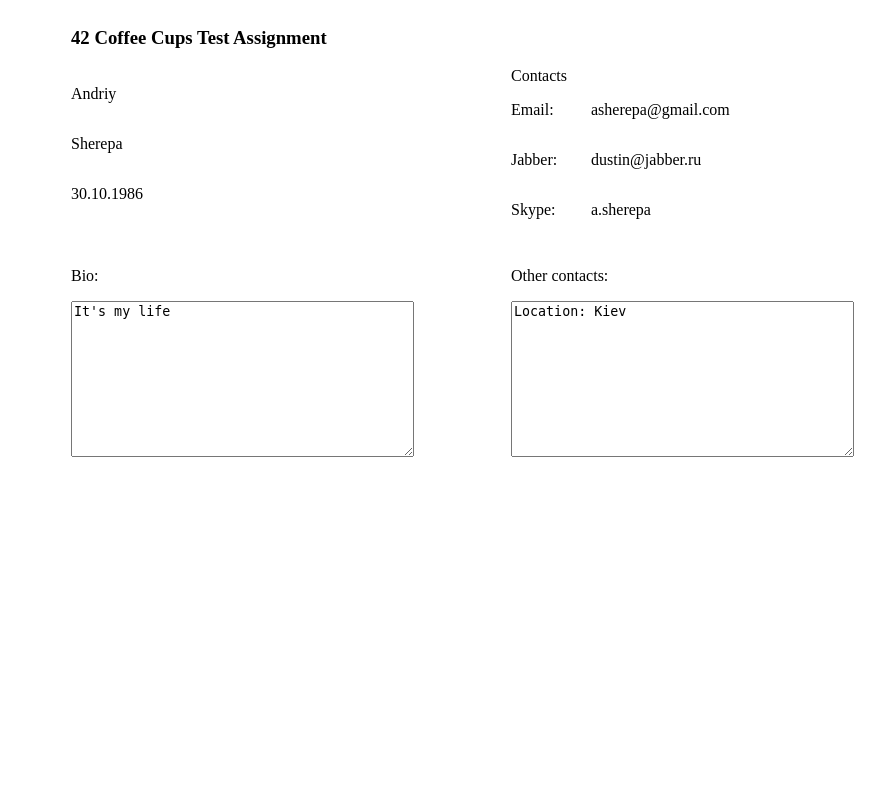
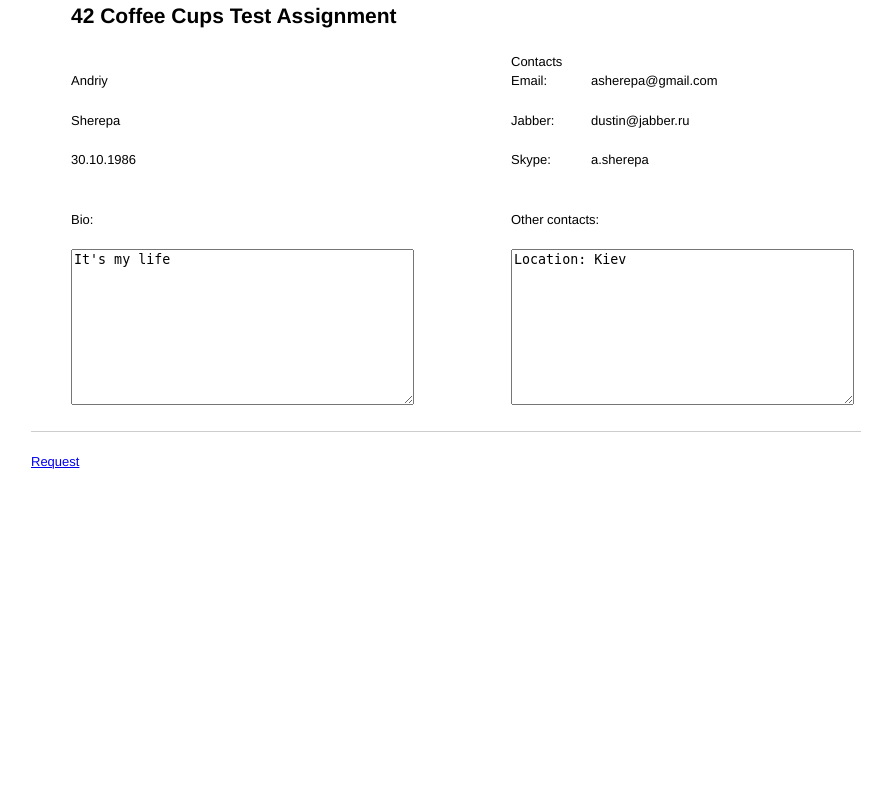
Before and after one commit to asherepa/42ccTestAssignment, a Django app: page / in a window 1280 px wide. Shown: the whole page, without its empty margins (134-1019 px from the left). Run offline with Django 3.2, Linux system fonts and the light colour scheme; data comes from the database, SQL or seed files in the repository.

Commit message:
Fix main page font size

```diff
--- /dev/null
+++ b/assets/css/reset.css
@@ -0,0 +1,213 @@
+/* `XHTML, HTML4, HTML5 Reset
+----------------------------------------------------------------------------------------------------*/
+
+a,
+abbr,
+acronym,
+address,
+applet,
+article,
+aside,
+audio,
+b,
+big,
+blockquote,
+body,
+canvas,
+caption,
+center,
+cite,
+code,
+dd,
+del,
+details,
+dfn,
+dialog,
+div,
+dl,
+dt,
+em,
+embed,
+fieldset,
+figcaption,
+figure,
+font,
+footer,
+form,
+h1,
+h2,
+h3,
+h4,
+h5,
+h6,
+header,
+hgroup,
+hr,
+html,
+i,
+iframe,
+img,
+ins,
+kbd,
+label,
+legend,
+li,
+main,
+mark,
+menu,
+meter,
+nav,
+object,
+ol,
+output,
+p,
+pre,
+progress,
+q,
+rp,
+rt,
+ruby,
+s,
+samp,
+section,
+small,
+span,
+strike,
+strong,
+sub,
+summary,
+sup,
+table,
+tbody,
+td,
+tfoot,
+th,
+thead,
+time,
+tr,
+tt,
+u,
+ul,
+var,
+video,
+xmp {
+  border: 0;
+  margin: 0;
+  padding: 0;
+  font-size: 100%;
+}
+
+html,
+body {
+  height: 100%;
+}
+
+article,
+aside,
+details,
+figcaption,
+figure,
+footer,
+header,
+hgroup,
+main,
+menu,
+nav,
+section {
+/*
+  Override the default (display: inline) for
+  browsers that do not recognize HTML5 tags.
+
+  IE8 (and lower) requires a shiv:
+  http://ejohn.org/blog/html5-shiv
+*/
+  display: block;
+}
+
+b,
+strong {
+/*
+  Makes browsers agree.
+  IE + Opera = font-weight: bold.
+  Gecko + WebKit = font-weight: bolder.
+*/
+  font-weight: bold;
+}
+
+img {
+  color: transparent;
+  font-size: 0;
+  vertical-align: middle;
+/*
+  For IE.
+  http://css-tricks.com/ie-fix-bicubic-scaling-for-images
+*/
+  -ms-interpolation-mode: bicubic;
+}
+
+ol,
+ul {
+  list-style: none;
+}
+
+li {
+/*
+  For IE6 + IE7:
+
+  "display: list-item" keeps bullets from
+  disappearing if hasLayout is triggered.
+*/
+  display: list-item;
+}
+
+table {
+  border-collapse: collapse;
+  border-spacing: 0;
+}
+
+th,
+td,
+caption {
+  font-weight: normal;
+  vertical-align: top;
+  text-align: left;
+}
+
+q {
+  quotes: none;
+}
+
+q:before,
+q:after {
+  content: "";
+  content: none;
+}
+
+sub,
+sup,
+small {
+  font-size: 75%;
+}
+
+sub,
+sup {
+  line-height: 0;
+  position: relative;
+  vertical-align: baseline;
+}
+
+sub {
+  bottom: -0.25em;
+}
+
+sup {
+  top: -0.5em;
+}
+
+svg {
+/*
+  For IE9. Without, occasionally draws shapes
+  outside the boundaries of <svg> rectangle.
+*/
+  overflow: hidden;
+}
--- /dev/null
+++ b/assets/css/text.css
@@ -0,0 +1,86 @@
+/*
+  960 Grid System ~ Text CSS.
+  Learn more ~ http://960.gs/
+
+  Licensed under GPL and MIT.
+*/
+
+/* `Basic HTML
+----------------------------------------------------------------------------------------------------*/
+
+body {
+  font: 13px/1.5 "Helvetica Neue", Arial, "Liberation Sans", FreeSans, sans-serif;
+}
+
+pre,
+code {
+  font-family: "DejaVu Sans Mono", Menlo, Consolas, monospace;
+}
+
+hr {
+  border: 0 solid #ccc;
+  border-top-width: 1px;
+  clear: both;
+  height: 0;
+}
+
+/* `Headings
+----------------------------------------------------------------------------------------------------*/
+
+h1 {
+  font-size: 25px;
+}
+
+h2 {
+  font-size: 23px;
+}
+
+h3 {
+  font-size: 21px;
+}
+
+h4 {
+  font-size: 19px;
+}
+
+h5 {
+  font-size: 17px;
+}
+
+h6 {
+  font-size: 15px;
+}
+
+/* `Spacing
+----------------------------------------------------------------------------------------------------*/
+
+ol {
+  list-style: decimal;
+}
+
+ul {
+  list-style: disc;
+}
+
+li {
+  margin-left: 30px;
+}
+
+p,
+dl,
+hr,
+h1,
+h2,
+h3,
+h4,
+h5,
+h6,
+ol,
+ul,
+pre,
+table,
+address,
+fieldset,
+figure {
+  margin-bottom: 20px;
+}
--- a/templates/accounts/index.html
+++ b/templates/accounts/index.html
@@ -2,6 +2,8 @@
 <!DOCTYPE html>
 <html>
 <head>
+    <link rel="stylesheet" type="text/css" href="{% static "css/reset.css" %}" />
+    <link rel="stylesheet" type="text/css" href="{% static "css/text.css" %}" />
     <link rel="stylesheet" type="text/css" href="{% static "css/960_24_col.css" %}" />
     <title>My personal info</title>
 </head>
@@ -43,6 +45,13 @@
         <div class="grid_8 push_8">
             <textarea name="bio" cols="40" rows="10">{{ profile.other_contacts }}</textarea>
         </div>
+
+        <div class="grid_21"><p></p><hr></div>
+        <div class="clear"></div>
+
+        <div class="grid_2">
+            <a href="/request">Request</a>
+        </div>
     </div>
     {% endif %}
 </body>
```
